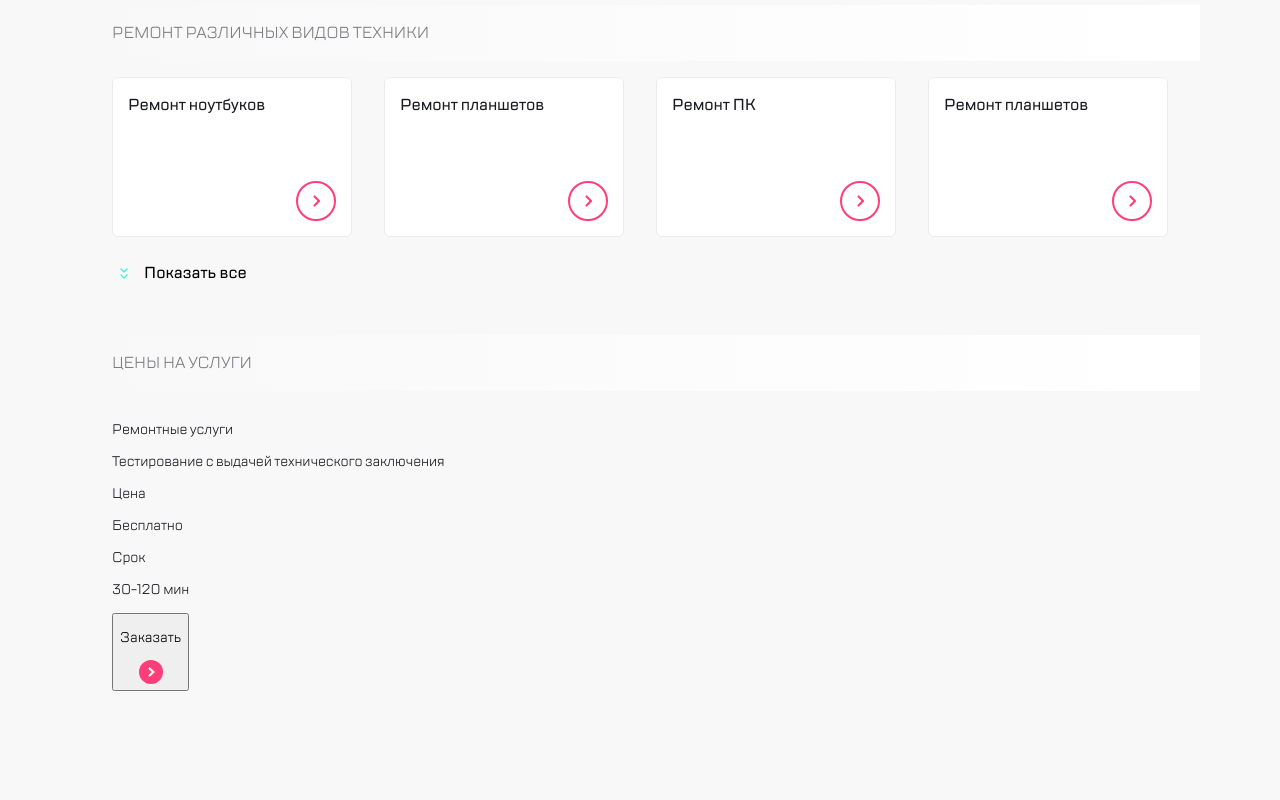
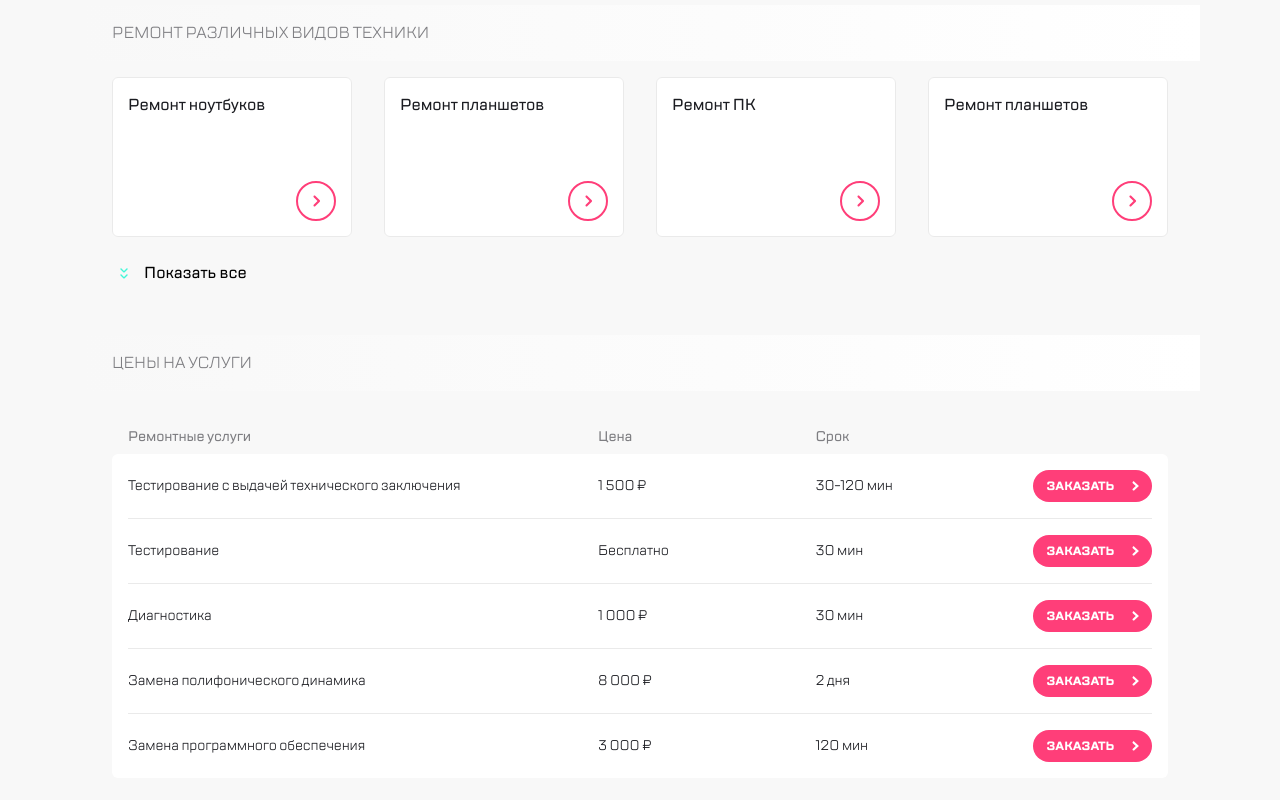
Before and after one commit to omgiwe/modul_6, a website built with webpack: page src/index.html in a window 1280 px wide. Shown: the part 836-1636 px from the top of the page. Before the commit the page ends 1527 px from the top, so only its background shows below. Built offline with nearby package versions, Linux system fonts and the light colour scheme.

Commit message:
slider3 finish

```diff
--- a/src/index.html
+++ b/src/index.html
@@ -532,7 +532,7 @@
                     </div>
                     <div class="price-item__content">
                       <p class="price-item__content-title">Цена</p>
-                      <p class="price-item__content-text">Бесплатно</p>
+                      <p class="price-item__content-text">1 500 ₽</p>
                     </div>
                     <div class="price-item__content">
                       <p class="price-item__content-title">Срок</p>
@@ -542,7 +542,115 @@
                       <p class="price-item__btn-text">Заказать</p>
                       <img
                         class="price-item__btn-img"
-                        src="/src/img/goside.svg"
+                        src="/src/img/dropdown.svg"
+                        alt=""
+                      />
+                    </button>
+                  </div>
+                </div>
+              </div>
+              <div class="swiper-slide">
+                <div class="price-item">
+                  <div class="price-item__inner">
+                    <div class="price-item__content">
+                      <p class="price-item__content-title">Ремонтные услуги</p>
+                      <p class="price-item__content-text">Тестирование</p>
+                    </div>
+                    <div class="price-item__content">
+                      <p class="price-item__content-title">Цена</p>
+                      <p class="price-item__content-text">Бесплатно</p>
+                    </div>
+                    <div class="price-item__content">
+                      <p class="price-item__content-title">Срок</p>
+                      <p class="price-item__content-text">30 мин</p>
+                    </div>
+                    <button class="price-item__btn">
+                      <p class="price-item__btn-text">Заказать</p>
+                      <img
+                        class="price-item__btn-img"
+                        src="/src/img/dropdown.svg"
+                        alt=""
+                      />
+                    </button>
+                  </div>
+                </div>
+              </div>
+              <div class="swiper-slide">
+                <div class="price-item">
+                  <div class="price-item__inner">
+                    <div class="price-item__content">
+                      <p class="price-item__content-title">Ремонтные услуги</p>
+                      <p class="price-item__content-text">Диагностика</p>
+                    </div>
+                    <div class="price-item__content">
+                      <p class="price-item__content-title">Цена</p>
+                      <p class="price-item__content-text">1 000 ₽</p>
+                    </div>
+                    <div class="price-item__content">
+                      <p class="price-item__content-title">Срок</p>
+                      <p class="price-item__content-text">30 мин</p>
+                    </div>
+                    <button class="price-item__btn">
+                      <p class="price-item__btn-text">Заказать</p>
+                      <img
+                        class="price-item__btn-img"
+                        src="/src/img/dropdown.svg"
+                        alt=""
+                      />
+                    </button>
+                  </div>
+                </div>
+              </div>
+              <div class="swiper-slide">
+                <div class="price-item">
+                  <div class="price-item__inner">
+                    <div class="price-item__content">
+                      <p class="price-item__content-title">Ремонтные услуги</p>
+                      <p class="price-item__content-text"
+                        >Замена полифонического динамика</p
+                      >
+                    </div>
+                    <div class="price-item__content">
+                      <p class="price-item__content-title">Цена</p>
+                      <p class="price-item__content-text">8 000 ₽</p>
+                    </div>
+                    <div class="price-item__content">
+                      <p class="price-item__content-title">Срок</p>
+                      <p class="price-item__content-text">2 дня</p>
+                    </div>
+                    <button class="price-item__btn">
+                      <p class="price-item__btn-text">Заказать</p>
+                      <img
+                        class="price-item__btn-img"
+                        src="/src/img/dropdown.svg"
+                        alt=""
+                      />
+                    </button>
+                  </div>
+                </div>
+              </div>
+              <div class="swiper-slide">
+                <div class="price-item">
+                  <div class="price-item__inner">
+                    <div class="price-item__content">
+                      <p class="price-item__content-title">Ремонтные услуги</p>
+                      <p class="price-item__content-text"
+                        >Замена программного обеспечения</p
+                      >
+                    </div>
+                    <div class="price-item__content">
+                      <p class="price-item__content-title">Цена</p>
+                      <p class="price-item__content-text">3 000 ₽</p>
+                    </div>
+                    <div class="price-item__content">
+                      <p class="price-item__content-title">Срок</p>
+                      <p class="price-item__content-text">120 мин</p>
+                    </div>
+                    <button class="price-item__btn">
+                      <p class="price-item__btn-text">Заказать</p>
+                      <img
+                        class="price-item__btn-img"
+                        src="/src/img/dropdown.svg"
                         alt=""
                       />
                     </button>
--- a/src/js/index.js
+++ b/src/js/index.js
@@ -1,5 +1,8 @@
 // import Swiper bundle with all modules installed
-import Swiper from '../../node_modules/swiper/swiper-bundle'
+import Swiper from 'swiper'
+import { Pagination } from 'swiper/modules'
+import 'swiper/swiper.scss'
+import 'swiper/modules/pagination.scss'
 import '../scss/style.scss'
 
 const buttonText = document.querySelector('.about__btn-more')
@@ -98,6 +101,7 @@ window.addEventListener('DOMContentLoaded', () => {
   }
 
   resizableSwiper('(max-width: 767px)', '.slider-1', {
+    modules: [Pagination],
     loop: true,
     spaceBetween: 16,
     direction: 'horizontal',
@@ -109,6 +113,19 @@ window.addEventListener('DOMContentLoaded', () => {
   })
 
   resizableSwiper('(max-width: 767px)', '.slider-technics', {
+    modules: [Pagination],
+    loop: true,
+    spaceBetween: 16,
+    direction: 'horizontal',
+    slidesPerView: 'auto',
+    pagination: {
+      el: '.swiper-pagination',
+      clickable: true
+    }
+  })
+
+  resizableSwiper('(max-width: 767px)', '.slider-price', {
+    modules: [Pagination],
     loop: true,
     spaceBetween: 16,
     direction: 'horizontal',
--- /dev/null
+++ b/src/scss/price.scss
@@ -0,0 +1,146 @@
+.price {
+  padding-bottom: 40px;
+}
+
+@media (min-width: 768px) {
+  .price {
+    padding-bottom: 47px;
+  }
+}
+
+@media (min-width: 1120px) {
+  .price {
+    padding-bottom: 50px;
+  }
+}
+
+.price-item {
+  width: 260px;
+  &__inner {
+    height: 200px;
+    display: flex;
+    flex-direction: column;
+    justify-content: space-between;
+    border-radius: 6px;
+    padding: 16px;
+    background-color: $white-background;
+  }
+  &__content {
+    display: flex;
+    flex-direction: column;
+    gap: 4px;
+  }
+  &__content-title {
+    margin: 0;
+    color: $text-second;
+    font-weight: 500;
+    line-height: 16px;
+  }
+  &__content-text {
+    margin: 0;
+  }
+  &__btn {
+    position: absolute;
+    bottom: 16px;
+    right: 16px;
+    border: none;
+    background-color: $color-btn;
+    width: 119px;
+    height: 32px;
+    cursor: pointer;
+    border-radius: 16px;
+    display: flex;
+    justify-content: center;
+    align-items: center;
+    gap: 17px;
+  }
+  &__btn:hover {
+    opacity: 0.5;
+  }
+  &__btn-text {
+    font-weight: 700;
+    font-size: 12px;
+    line-height: 24px;
+    margin: 0;
+    color: $white-background;
+    text-transform: uppercase;
+  }
+}
+
+@media (min-width: 768px) {
+  .price-item {
+    width: auto;
+    &__inner {
+      height: auto;
+      flex-direction: row;
+      border-radius: 0;
+      justify-content: space-between;
+      background-color: none;
+      align-items: center;
+      padding: 16px 0;
+      margin: 0 16px;
+    }
+    &__inner:last-of-type {
+      border-bottom: none;
+    }
+    &__content {
+      width: 100%;
+    }
+    &__content:first-child {
+      min-width: 370px;
+    }
+    &__content-title {
+      position: absolute;
+      top: -25px;
+    }
+    &__content-text {
+      position: relative;
+    }
+    &__btn {
+      position: relative;
+      bottom: auto;
+      right: auto;
+      min-width: 119px;
+    }
+  }
+}
+
+@media (min-width: 1120px) {
+  .price-item {
+    &__content:first-child {
+      min-width: 470px;
+    }
+  }
+}
+
+////Нижние рамки
+@media (min-width: 768px) {
+  .swiper-slide:not(:last-child) .price-item .price-item__inner {
+    border-bottom: 1px solid #eaeaea;
+  }
+}
+////////
+/// Убираем текст кропе первого и поднимаем его
+@media (min-width: 768px) {
+  .swiper-slide:not(:first-child)
+    .price-item
+    .price-item__inner
+    .price-item__content
+    .price-item__content-title {
+    display: none;
+  }
+}
+///
+
+@media (min-width: 768px) {
+  .slider-price {
+    padding-top: 47px;
+    mask-image: none;
+    &__wrapper {
+      display: flex;
+      flex-direction: column;
+      background-color: $white-background;
+      border-radius: 6px;
+    }
+  }
+}
--- a/src/scss/style.scss
+++ b/src/scss/style.scss
@@ -1,4 +1,4 @@
-@import '/node_modules/swiper/swiper-bundle.css';
+// @import '/node_modules/swiper/swiper-bundle.css';
 @import 'fonts';
 @import '~normalize.css';
 @import 'vars';
@@ -7,6 +7,7 @@
 @import 'about.scss';
 @import 'brands.scss';
 @import 'technics.scss';
+@import 'price.scss';
 
 html {
   box-sizing: border-box;
--- a/src/scss/vars.scss
+++ b/src/scss/vars.scss
@@ -33,3 +33,4 @@ $white-background: #ffffff;
 $gray-element: #eaeaea;
 $color-element-title: #41f6d7;
 $color-border-menuitem: #b8ffec;
+$color-btn: #ff3e79;
```
Also changed, not shown: webpack.config.js (+19 -21 lines), src/img/dropdown.svg (added), src/img/goside.svg (deleted).
